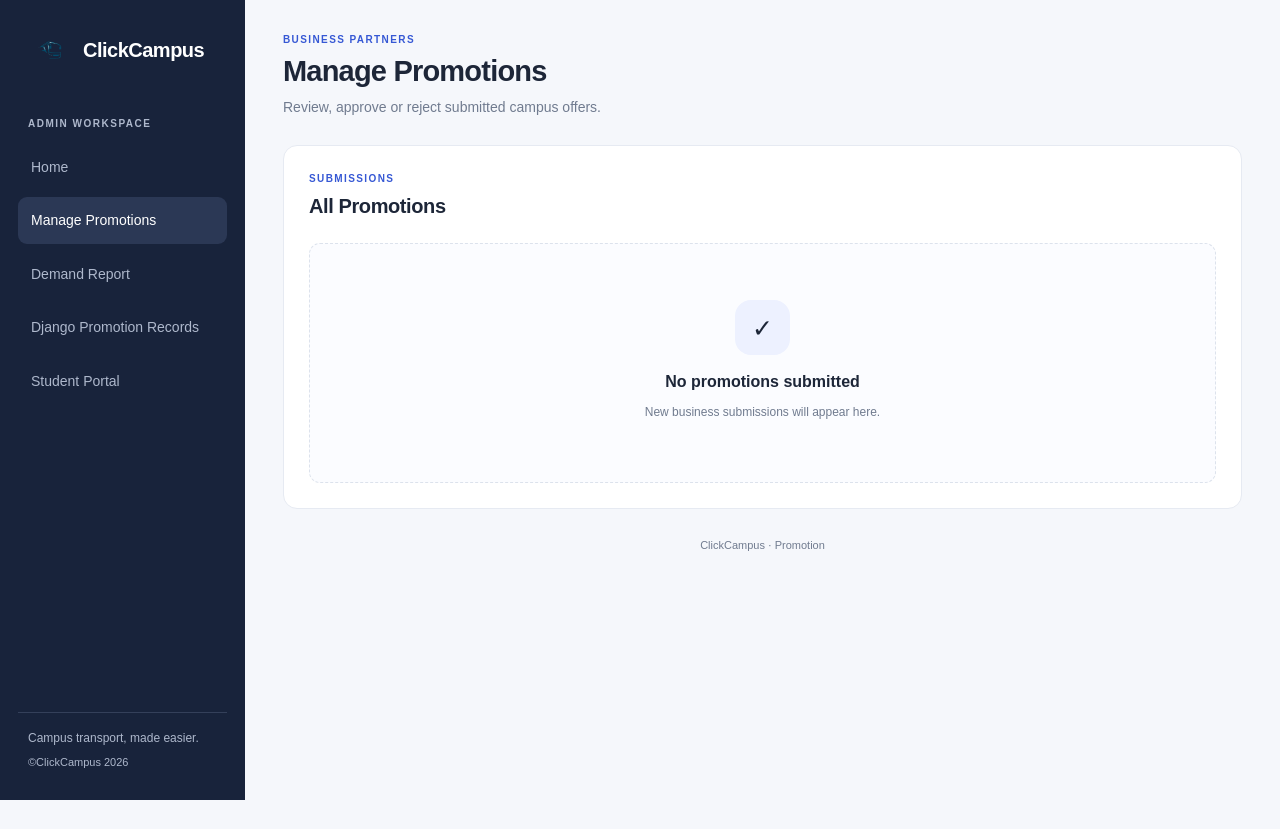
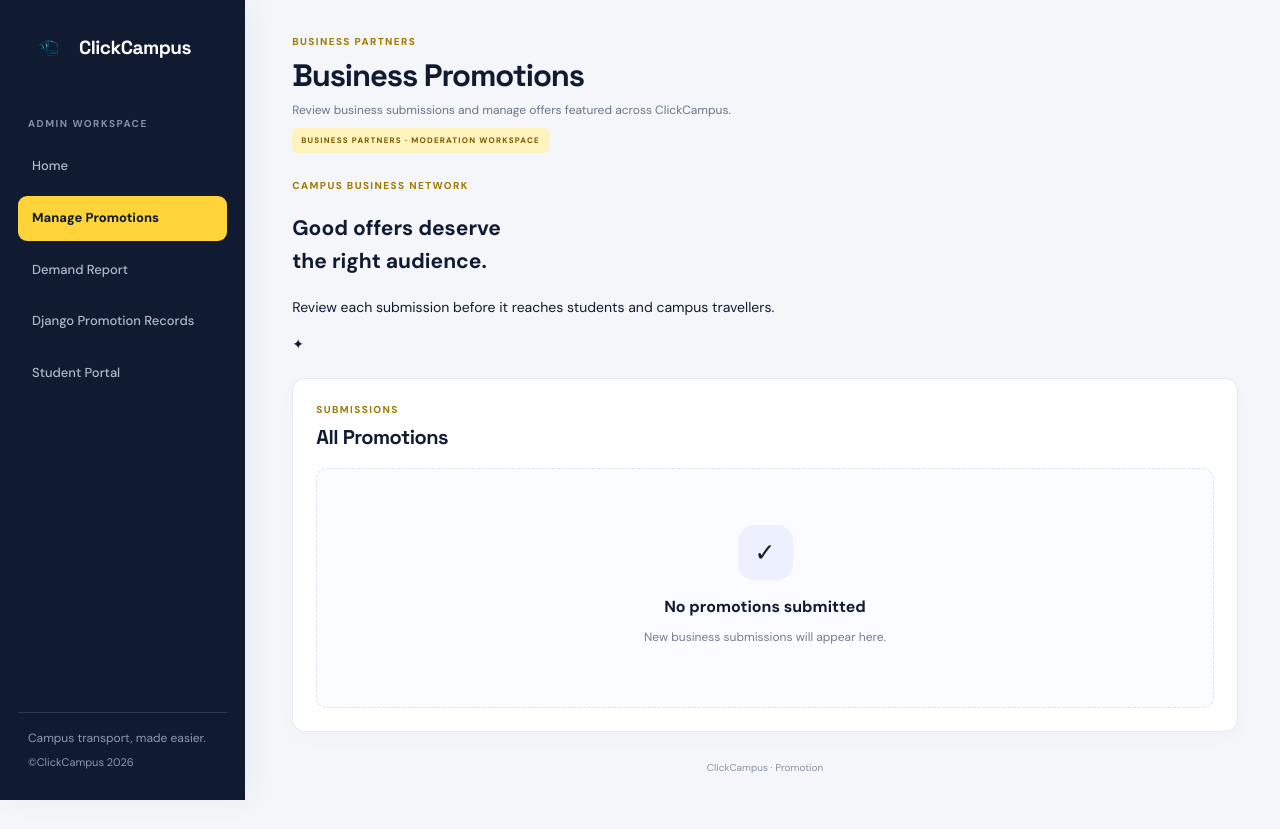
Before and after one commit to iisika/ClickCampus, a Django app: page /admin-dashboard/promotions/ in a window 1280 px wide. Before the commit the page ends 800 px from the top, so only its background shows below. Run offline with Django 5.2, Linux system fonts and the light colour scheme; the visitor is signed in with stand-in values (Sample User, id 1); data that the repository does not hold is empty.

Commit message:
Redesign administrator promotion review workspace

```diff
--- a/promotions/templates/admin/promotions_list.html
+++ b/promotions/templates/admin/promotions_list.html
@@ -7,8 +7,10 @@
     <meta name="viewport" content="width=device-width, initial-scale=1.0">
     <title>ClickCampus | Manage Promotions</title>
     <link rel="stylesheet" href="{% static 'transport/style.css' %}">
+    <link rel="stylesheet" href="{% static 'transport/admin.css' %}">
+    <link rel="stylesheet" href="{% static 'transport/promotions.css' %}">
 </head>
-<body>
+<body class="admin-dashboard-page promotion-admin-page">
     <aside class="sidebar">
         <div class="brand">
             <img src="{% static 'transport/image/clickcampus-logo.png' %}"
@@ -48,10 +50,9 @@
         <header class="topbar">
             <div>
                 <p class="eyebrow">BUSINESS PARTNERS</p>
-                <h1>Manage Promotions</h1>
-                <p class="muted">
-                    Review, approve or reject submitted campus offers.
-                </p>
+                <h1>Business Promotions</h1>
+                <p class="muted">Review business submissions and manage offers featured across ClickCampus.</p>
+                <span class="admin-date-chip">BUSINESS PARTNERS · MODERATION WORKSPACE</span>
             </div>
         </header>
 
@@ -63,6 +64,8 @@
             {% endfor %}
         {% endif %}
 
+        <section class="promotion-admin-intro"><div><p class="eyebrow light">CAMPUS BUSINESS NETWORK</p><h2>Good offers deserve<br>the right audience.</h2><p>Review each submission before it reaches students and campus travellers.</p></div><div class="promotion-admin-mark" aria-hidden="true">✦</div></section>
+
         <section class="panel lower-panel">
             <div class="section-heading">
                 <div>
@@ -72,15 +75,16 @@
             </div>
 
             {% for promotion in promotions %}
-                <article class="trip-card">
-                    <div class="section-heading">
+                <article class="trip-card promotion-review-card">
+                    <div class="section-heading promotion-review-heading">
                         <div>
+                            <p class="eyebrow">OFFER SUBMISSION</p>
                             <h3>{{ promotion.title }}</h3>
                             <p class="muted">
                                 Submitted by {{ promotion.business_name }}
                             </p>
                         </div>
-                        <span class="promotion-tag">
+                        <span class="promotion-review-status status-{{ promotion.status }}">
                             {{ promotion.get_status_display }}
                         </span>
                     </div>
@@ -88,7 +92,7 @@
                     {% if promotion.image %}
                         <img src="{{ promotion.image.url }}"
                              alt="{{ promotion.title }}"
-                             style="width: 100%; max-width: 420px; max-height: 260px; object-fit: cover; border-radius: 10px;">
+                             class="promotion-review-image">
                     {% endif %}
 
                     <p>{{ promotion.description }}</p>
@@ -105,7 +109,7 @@
                         {{ promotion.created_at|date:"d M Y, g:i A" }}
                     </p>
 
-                    <div class="admin-action-grid">
+                    <div class="admin-action-grid promotion-review-actions">
 
                     {% if promotion.status == "pending" %}
                         <form method="post"
```
